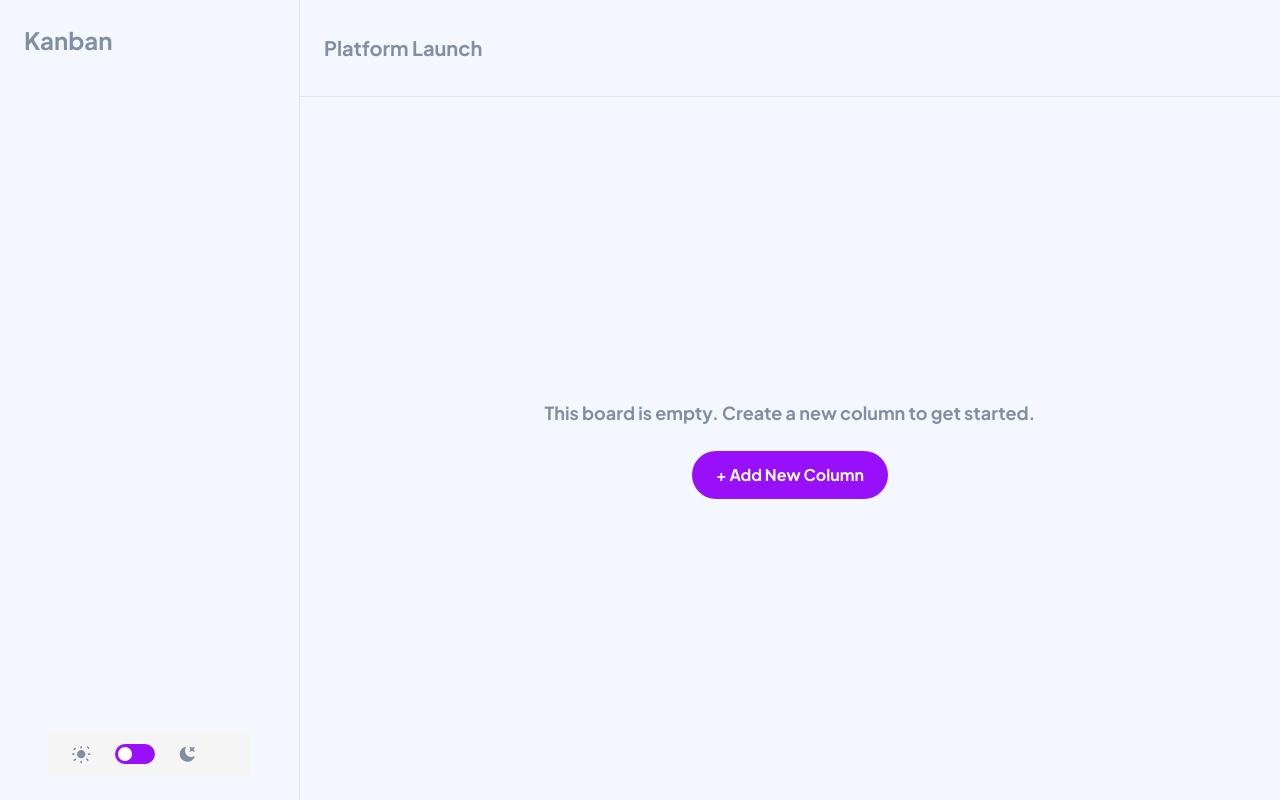
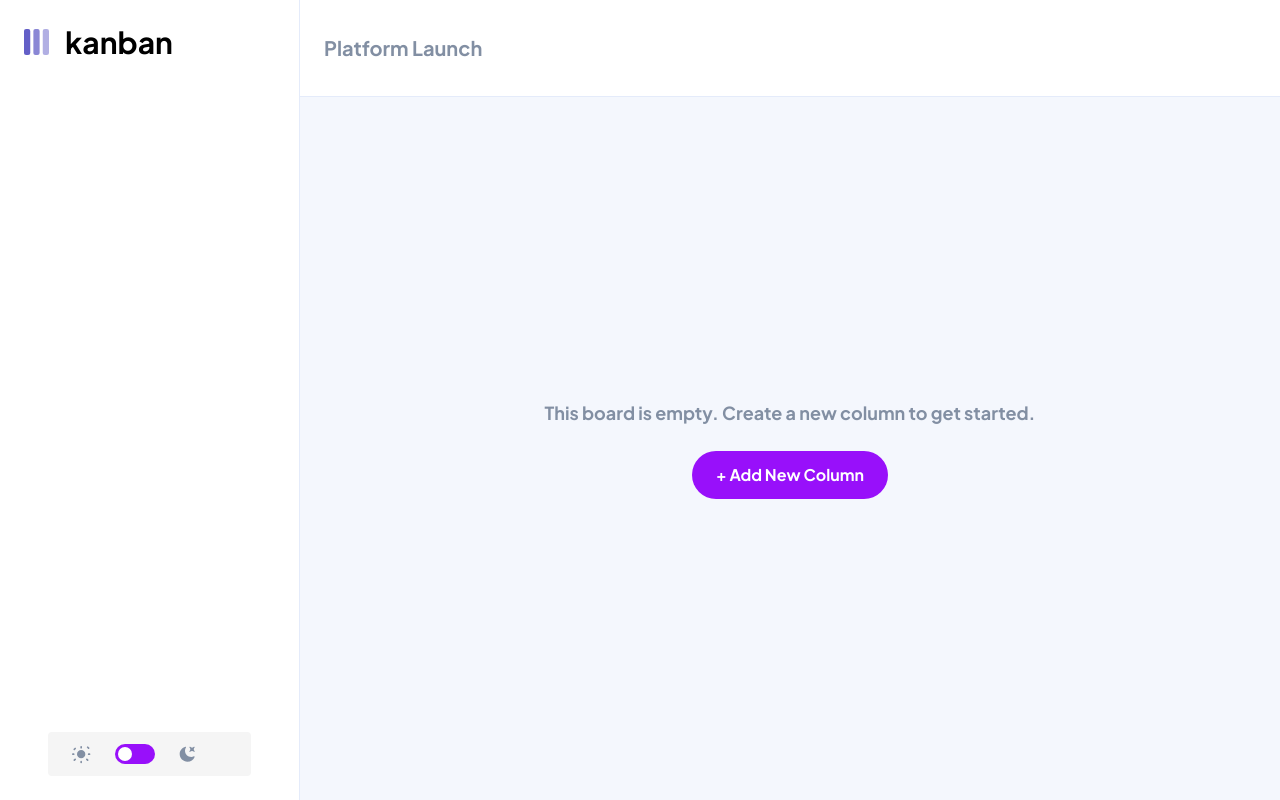
Before and after one commit to thienle1199/shadcn-kanban, a Next.js app: page / in a window 1280 px wide. Built offline with nearby package versions, Linux system fonts and the light colour scheme.

Commit message:
add logo

```diff
--- a/app/globals.css
+++ b/app/globals.css
@@ -15,11 +15,6 @@
   --color-sidebar-primary: var(--sidebar-primary);
   --color-sidebar-foreground: var(--sidebar-foreground);
   --color-sidebar: var(--sidebar);
-  --color-chart-5: var(--chart-5);
-  --color-chart-4: var(--chart-4);
-  --color-chart-3: var(--chart-3);
-  --color-chart-2: var(--chart-2);
-  --color-chart-1: var(--chart-1);
   --color-ring: var(--ring);
   --color-input: var(--input);
   --color-border: var(--border);
@@ -59,15 +54,10 @@
   --accent: oklch(0.97 0 0);
   --accent-foreground: oklch(0.205 0 0);
   --destructive: oklch(0.577 0.245 27.325);
-  --border: oklch(0.922 0 0);
+  --border: #E4EBFA;
   --input: oklch(0.922 0 0);
   --ring: oklch(0.708 0 0);
-  --chart-1: oklch(0.646 0.222 41.116);
-  --chart-2: oklch(0.6 0.118 184.704);
-  --chart-3: oklch(0.398 0.07 227.392);
-  --chart-4: oklch(0.828 0.189 84.429);
-  --chart-5: oklch(0.769 0.188 70.08);
-  --sidebar: oklch(0.985 0 0);
+  --sidebar: #FFFFFF;
   --sidebar-foreground: oklch(0.145 0 0);
   --sidebar-primary: oklch(0.205 0 0);
   --sidebar-primary-foreground: oklch(0.985 0 0);
@@ -79,7 +69,7 @@
 }
 
 .dark {
-  --background: #2B2C37;
+  --background: #20212C;
   --foreground: #828FA3;
   --card: oklch(0.205 0 0);
   --card-foreground: oklch(0.985 0 0);
@@ -94,15 +84,10 @@
   --accent: oklch(0.269 0 0);
   --accent-foreground: oklch(0.985 0 0);
   --destructive: oklch(0.704 0.191 22.216);
-  --border: oklch(1 0 0 / 10%);
+  --border: #3E3F4E;
   --input: oklch(1 0 0 / 15%);
   --ring: oklch(0.556 0 0);
-  --chart-1: oklch(0.488 0.243 264.376);
-  --chart-2: oklch(0.696 0.17 162.48);
-  --chart-3: oklch(0.769 0.188 70.08);
-  --chart-4: oklch(0.627 0.265 303.9);
-  --chart-5: oklch(0.645 0.246 16.439);
-  --sidebar: oklch(0.205 0 0);
+  --sidebar: #2B2C37;
   --sidebar-foreground: oklch(0.985 0 0);
   --sidebar-primary: oklch(0.488 0.243 264.376);
   --sidebar-primary-foreground: oklch(0.985 0 0);
--- a/components/header.tsx
+++ b/components/header.tsx
@@ -4,7 +4,7 @@ interface HeaderProps {
 
 export const Header = ({ title }: HeaderProps) => {
   return (
-    <header className="h-[97px] border-b border-neutral-200 px-6 flex items-center">
+    <header className="h-[97px] border-b border-border px-6 flex items-center bg-sidebar">
       <h2 className="text-xl font-bold">{title}</h2>
     </header>
   );
--- a/components/sidebar.tsx
+++ b/components/sidebar.tsx
@@ -1,12 +1,24 @@
 "use client";
 import dynamic from 'next/dynamic'
+import Image from 'next/image'
+
 
 const ThemeSwitcher = dynamic(() => import('./theme-switcher').then((mod) => mod.default), { ssr: false });
 export const Sidebar = () => {
   return (
-    <aside className="w-[300px] border-r border-neutral-200 p-6 flex flex-col">
+    <aside className="w-[300px] border-r border-border p-6 flex flex-col bg-sidebar">
       <nav className="flex-1">
-        <h1 className="text-2xl font-bold mb-8">Kanban</h1>
+        <div className='flex gap-4'>
+        <Image
+          src="/logo.svg"
+          alt="Logo"
+          width={25}
+          height={25}
+          className="mb-8"
+          priority
+          />
+        <h1 className="text-3xl text-black dark:text-white font-bold mb-8">kanban</h1>
+          </div>
         {/* Add navigation items here later */}
       </nav>
       <ThemeSwitcher />
```
Also changed, not shown: public/logo.svg (added).
